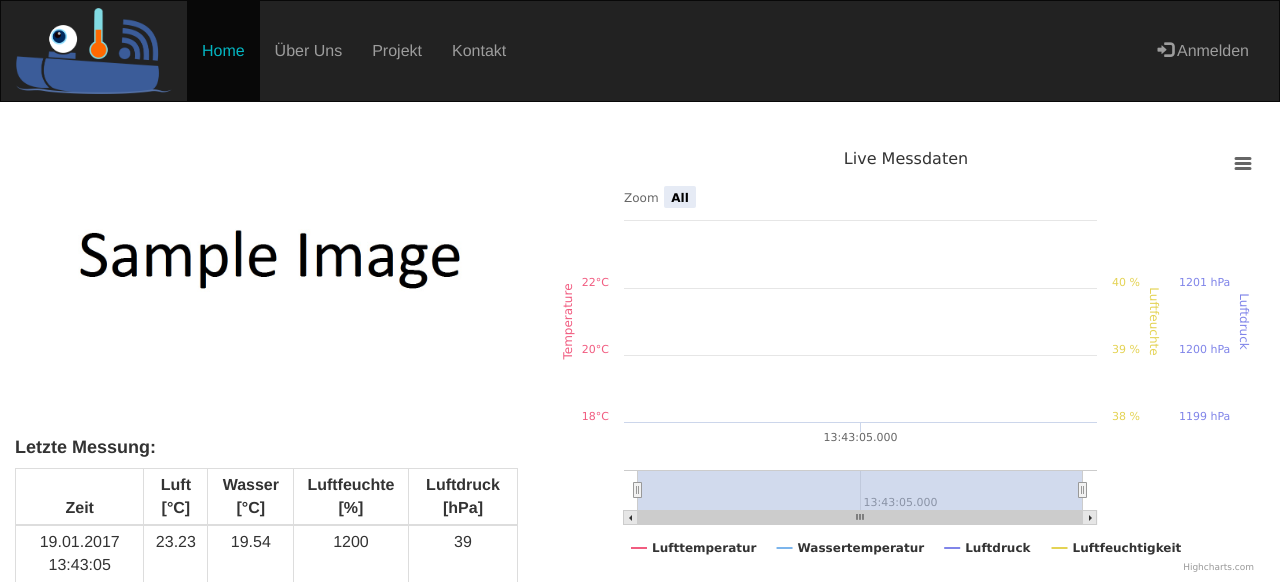
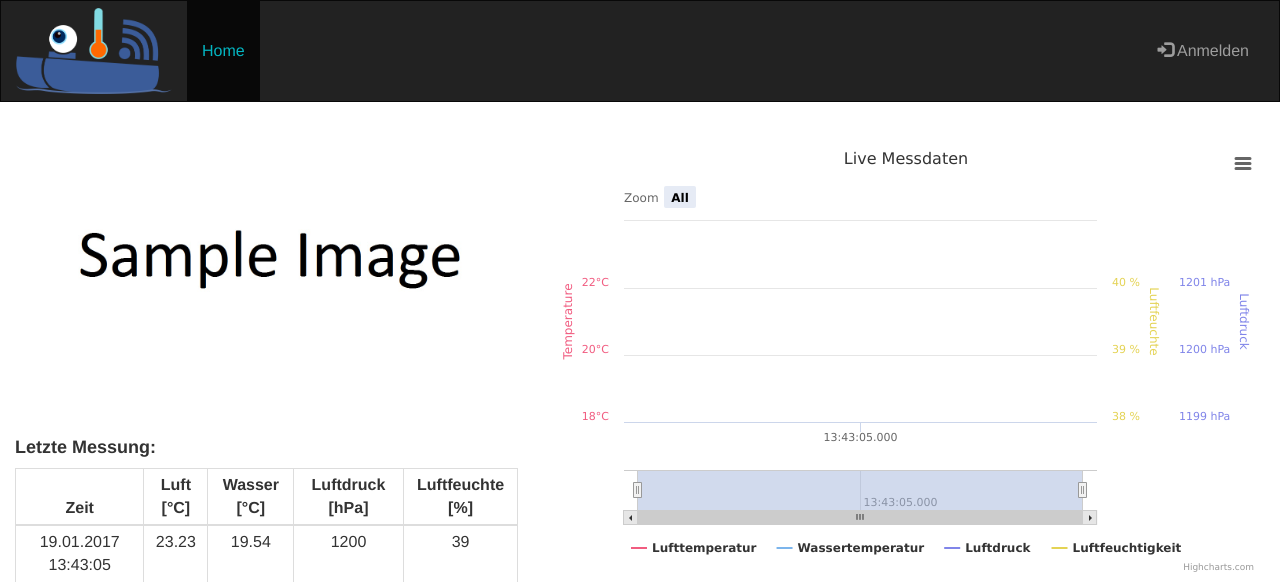
Before and after one commit to Edinburgher/wetboat, a PHP site: page /index.php in a window 1280 px wide. Shown: the top 582 px of the page. Run offline with PHP 8.4, Linux system fonts and the light colour scheme; data comes from the database, SQL or seed files in the repository; data that the repository does not hold is empty; some libraries are stand-ins or nearby versions.

Commit message:
for tag der offenen tür

```diff
--- a/index.php
+++ b/index.php
@@ -38,8 +38,8 @@ session_start();
                         <th class="text-center">Zeit</th>
                         <th class="text-center">Luft [°C]</th>
                         <th class="text-center">Wasser [°C]</th>
+                        <th class="text-center">Luftdruck [hPa]</th>
                         <th class="text-center">Luftfeuchte [%]</th>
-                        <th class="text-center">Luftdruck [hPa]</th>
                     </tr>
                     </thead>
                     <tbody>
--- a/php/nav.php
+++ b/php/nav.php
@@ -19,9 +19,9 @@
                     ?>
                 ><a href="/">Home</a>
                 </li>
-                <li><a href="#">Über Uns</a></li>
+                <!--<li><a href="#">Über Uns</a></li>
                 <li><a href="#">Projekt</a></li>
-                <li><a href="#">Kontakt</a></li>
+                <li><a href="#">Kontakt</a></li>-->
             </ul>
             <ul class="nav navbar-nav navbar-right">
                 <?php
```
